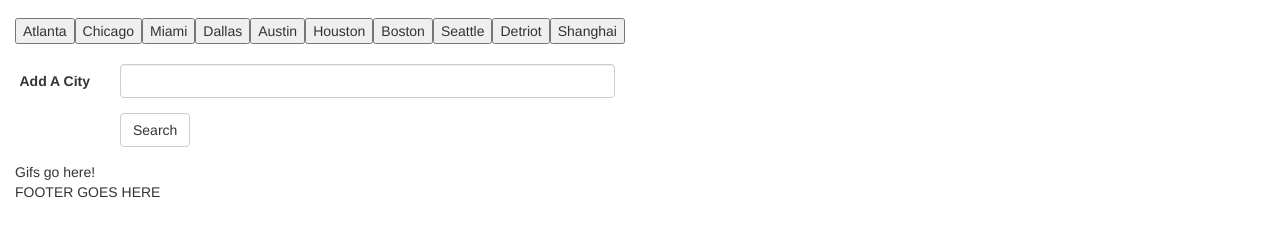
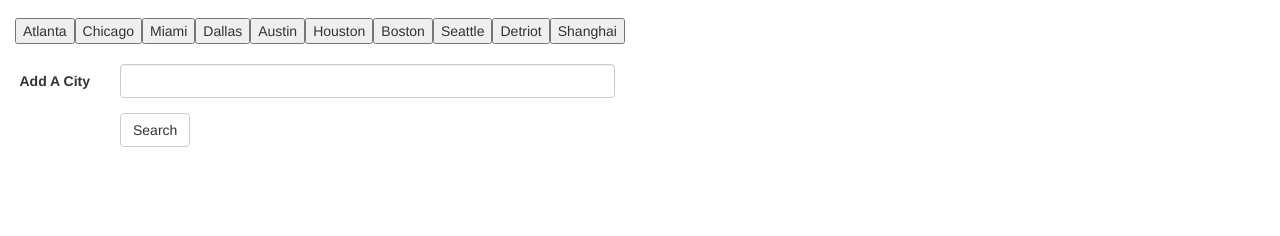
Before and after one commit to aznprox/GifTastic, a plain HTML site: page index.html in a window 1280 px wide. Shown: the part 102-338 px from the top of the page. Drawn offline with nearby package versions, Linux system fonts and the light colour scheme.

Commit message:
Update index.html

```diff
--- a/index.html
+++ b/index.html
@@ -29,7 +29,7 @@
 
 	<div class="row">
 		<div class="city-buttons col-md-12">
-		Buttons goes here
+		<!-- Buttons goes here -->
 		</div>
 	</div>
 
@@ -62,12 +62,12 @@
 	</div>
 	<div class="row">
 		<div class="the-gifs col-md-12">
-		Gifs go here!
+		<!-- Gifs go here! -->
 		</div>
 	</div>
 	<div class="row">
-		<div class="col-md-12">
-		FOOTER GOES HERE
+		<div class="the-foot col-md-12">
+		<!-- FOOTER GOES HERE -->
 		</div>
 	</div>
 </div>
```
